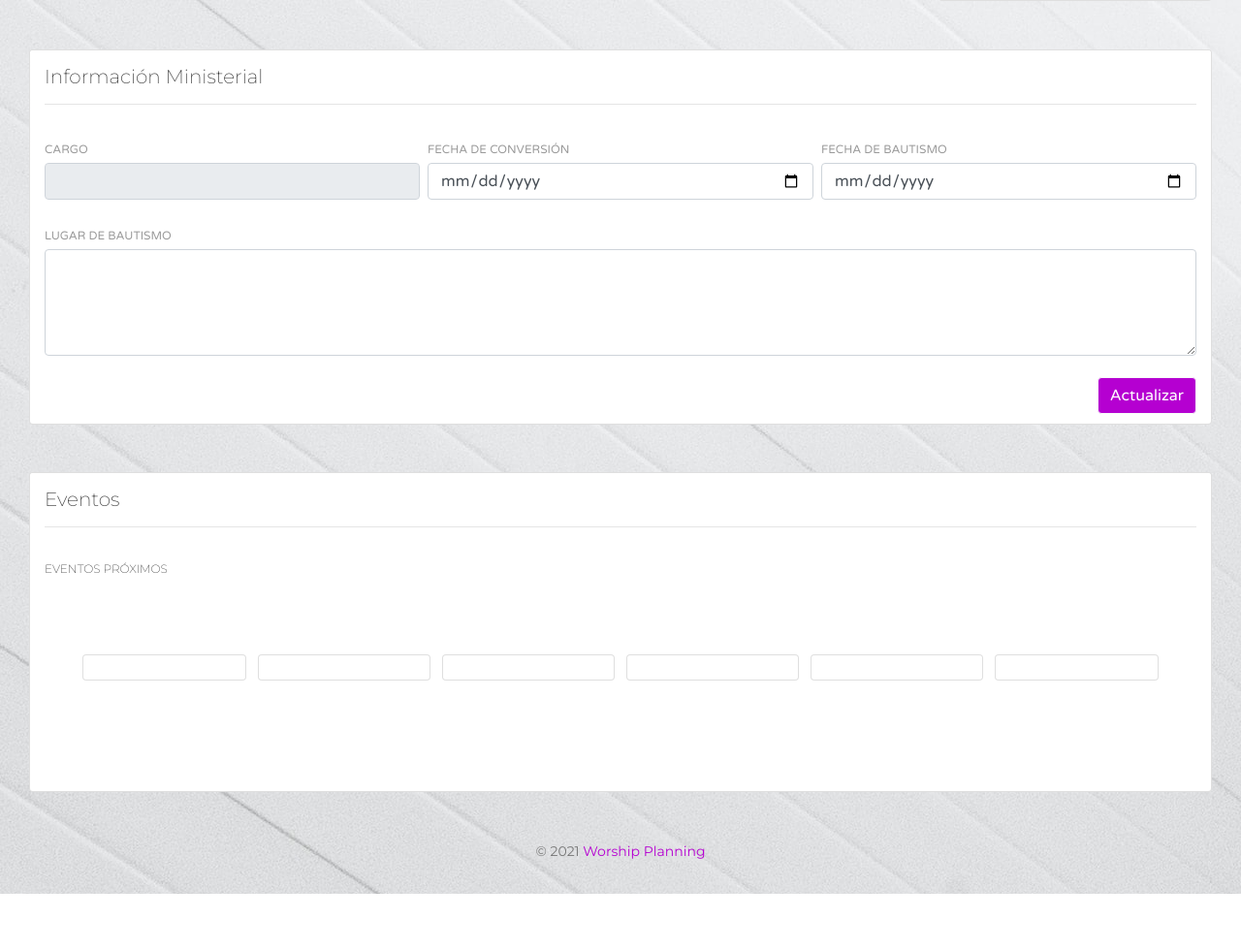
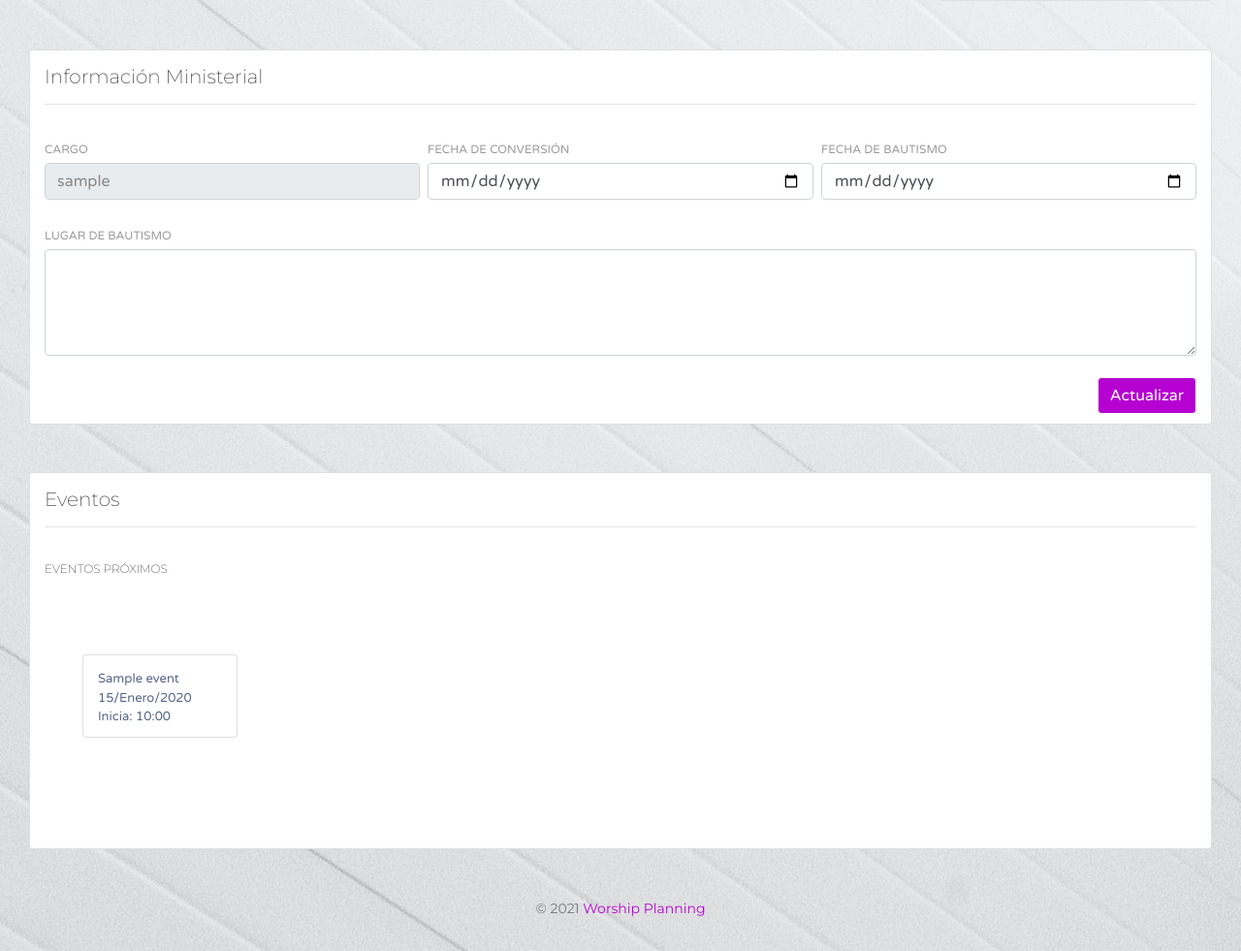
Before and after one commit to Chucklagos/Worship-Planning, a PHP site: page /src/perfilBasico.php in a window 1280 px wide. Shown: the part 469-1450 px from the top of the page at 97% size. Before the commit the page ends 1391 px from the top, so only its background shows below. Run offline with PHP 8.4, Linux system fonts and the light colour scheme; the visitor is signed in with stand-in values (Sample User, id 1); tables that the repository leaves empty hold one stand-in row (values such as "Sample post"); some libraries are stand-ins or nearby versions.

Commit message:
feat: Visualizar eventos mas proximos en la pantalla de perfil

```diff
--- a/src/perfilBasico.php
+++ b/src/perfilBasico.php
@@ -1,5 +1,6 @@
 <?php
 session_start();
+include 'db/conexion.php';
 $varsession=$_SESSION['email'];
 if($varsession==null || $varsession== ''){
    echo 'Usted no tiene autorizacion para ver los datos de este usuario';
@@ -194,7 +195,7 @@ if($varsession==null || $varsession== ''){
                                             <div class="col-md-4 pr-1">
                                                 <div class="form-group">
                                                     <label>Cargo</label>
-                                                    <input type="text" class="form-control" placeholder="" value="" disabled="">
+                                                    <input type="text" class="form-control" placeholder="" value="<?php echo $_SESSION['rolUsuario'] ?>" disabled="">
                                                 </div>
                                             </div>
                                             <div class="col-md-4 px-1">
@@ -244,60 +245,74 @@ if($varsession==null || $varsession== ''){
                                             <div class="container">
                                                 <div class="row">
 
+                                                  <?php
+                                                    //$query="SELECT MIN(start_event), title, start_event FROM events;";
+                                                    $query="SELECT title, start_event FROM events;";
+                                                    $result_tasks = mysqli_query($conexion, $query);
+                                                    while($row = mysqli_fetch_assoc($result_tasks)) { ?>
                                                     <div class="col-lg-2 mb-2">
                                                         <div class="card">
                                                             <div class="card-body">
+                                                              <?php
 
+                                                              $fecha = $row['start_event'];
+                                                              $dia = substr($fecha,8, 2);
+                                                              $mes = substr($fecha, 5, 2);
+                                                              $anio = substr($fecha, 0, 4);
+                                                              $hora = substr($fecha, 10, 6);
+
+                                                              switch ($mes) {
+                                                                case '01':
+                                                                    $f_fecha = "$dia/Enero/$anio";
+                                                                  break;
+                                                                case '02':
+                                                                    $f_fecha = "$dia/Febrero/$anio";
+                                                                  break;
+                                                                case '03':
+                                                                    $f_fecha = "$dia/Marzo/$anio";
+                                                                  break;
+                                                                case '04':
+                                                                    $f_fecha = "$dia/Abril/$anio";
+                                                                  break;
+                                                                case '05':
+                                                                    $f_fecha = "$dia/Mayo/$anio";
+                                                                  break;
+                                                                case '06':
+                                                                    $f_fecha = "$dia/Junio/$anio";
+                                                                  break;
+                                                                case '07':
+                                                                    $f_fecha = "$dia/Julio/$anio";
+                                                                  break;
+                                                                case '08':
+                                                                    $f_fecha = "$dia/Agosto/$anio";
+                                                                  break;
+                                                                case '09':
+                                                                    $f_fecha = "$dia/Septiembre/$anio";
+                                                                  break;
+                                                                case '10':
+                                                                    $f_fecha = "$dia/Octubre/$anio";
+                                                                  break;
+                                                                case '11':
+                                                                    $f_fecha = "$dia/Noviembre/$anio";
+                                                                  break;
+                                                                case '12':
+                                                                    $f_fecha = "$dia/Diciembre/$anio";
+                                                                  break;
+                                                                default:
+                                                                    $f_fecha = "error";
+                                                                  break;
+                                                              }
+
+                                                                echo $row['title']."<br>";
+                                                                echo "$f_fecha <br> Inicia: $hora";
+                                                                //echo $row['start_event'];
+                                                              ?>
                                                             </div>
                                                         </div>
                                                     </div>
+                                                  <?php } ?>
 
 
-                                                    <div class="col-lg-2 mb-2">
-                                                        <div class="card">
-
-                                                            <div class="card-body">
-
-                                                            </div>
-                                                        </div>
-                                                    </div>
-
-                                                    <div class="col-lg-2 mb-2">
-                                                        <div class="card">
-
-                                                            <div class="card-body">
-
-                                                            </div>
-                                                        </div>
-                                                    </div>
-
-
-                                                    <div class="col-lg-2 mb-2">
-                                                        <div class="card">
-
-                                                            <div class="card-body">
-
-                                                            </div>
-                                                        </div>
-                                                    </div>
-
-                                                    <div class="col-lg-2 mb-2">
-                                                        <div class="card">
-
-                                                            <div class="card-body">
-
-                                                            </div>
-                                                        </div>
-                                                    </div>
-
-                                                    <div class="col-lg-2 mb-2">
-                                                        <div class="card">
-
-                                                            <div class="card-body">
-
-                                                            </div>
-                                                        </div>
-                                                    </div>
 
 
                                                 </div>
```
